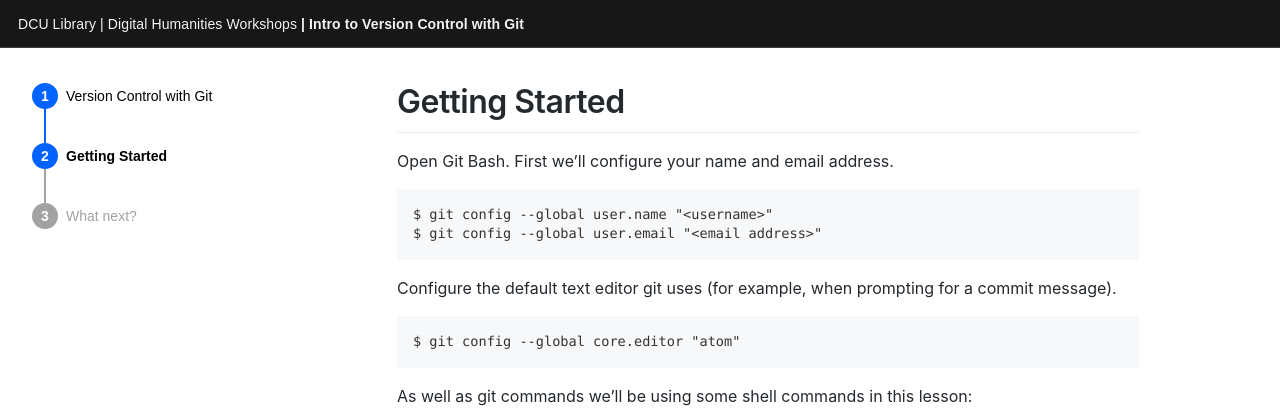
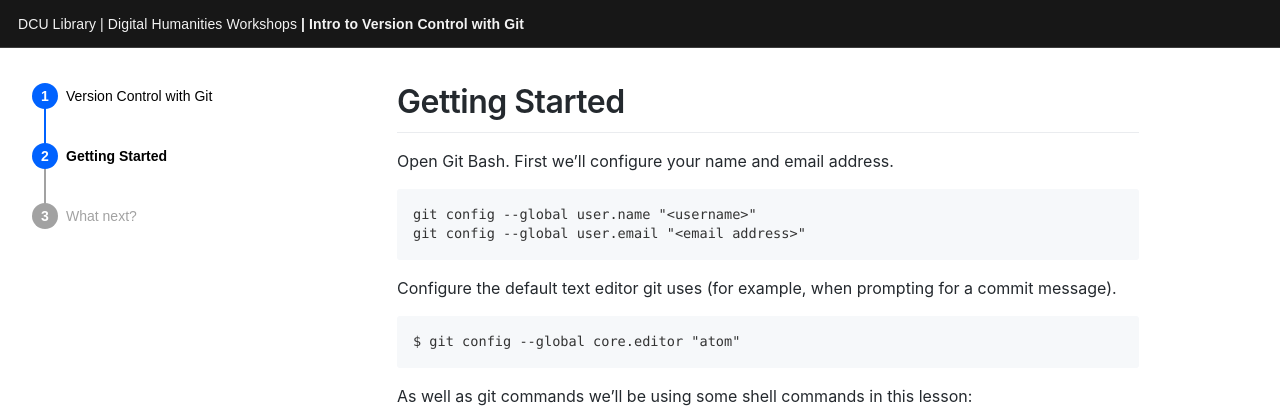
Before and after one commit to liamodwyer/github-pages, a Jekyll site: the page built from _workshop/getting-started-with-git.md, in a window 1280 px wide. Shown: the top 408 px of the page. Built offline with Jekyll 4.4.1, drawn with Linux system fonts in a browser that asks for light colours; some web fonts are replaced.

````diff
--- a/_workshop/getting-started-with-git.md
+++ b/_workshop/getting-started-with-git.md
@@ -5,9 +5,9 @@ date: 0000-01-02    # Page order is set by date
 
 Open Git Bash.
 First we’ll configure your name and email address.
-```
-$ git config --global user.name "<username>"
-$ git config --global user.email "<email address>"
+```console
+git config --global user.name "<username>"
+git config --global user.email "<email address>"
 ```
 
 Configure the default text editor git uses (for example, when prompting for a commit message).
````
